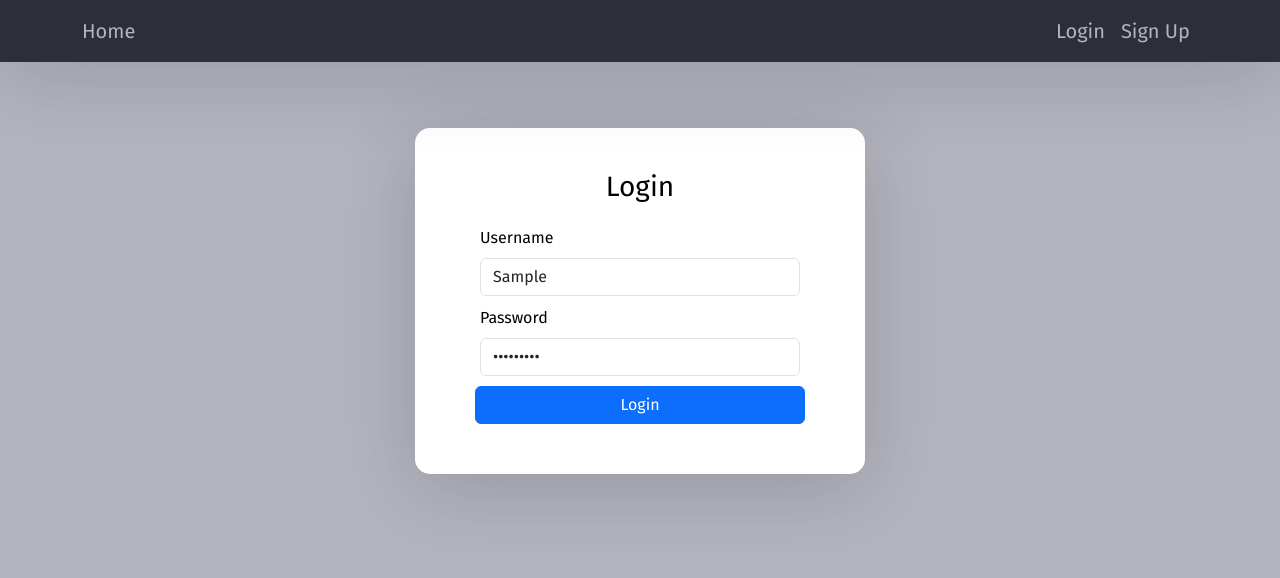
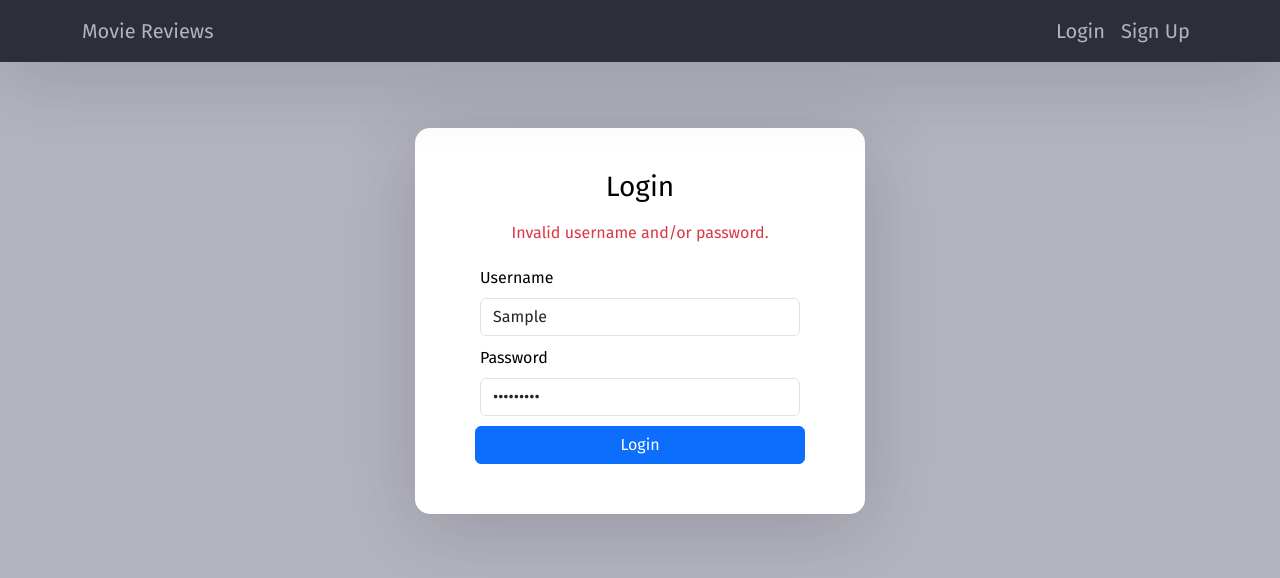
Before and after one commit to JP5252/movie-review-app, a Vue app in the folder Frontend/: page /login in a window 1280 px wide. Both pictures are taken after typing "Sample", "Sample123" into the empty fields and a click on the button "Login". Shown: the top 578 px of the page. Built offline with nearby package versions, Linux system fonts and the light colour scheme; no server answers.

Commit message:
get auth working proper

```diff
--- a/Frontend/src/App.vue
+++ b/Frontend/src/App.vue
@@ -132,4 +132,9 @@ export default {
 		margin-top: 5px;
 	}
 
+	.text-danger {
+		justify-content: center;
+		display: flex;
+	}
+
 </style>
--- a/Frontend/src/components/Nav.vue
+++ b/Frontend/src/components/Nav.vue
@@ -7,7 +7,7 @@
 <template>
 	<nav class="navbar navbar-expand navbar-light fixed-top">
 		<div class="container">
-			<router-link to="/" class="navbar-brand">Home</router-link>
+			<router-link to="/" class="navbar-brand">Movie Reviews</router-link>
 			<div class="collapse navbar-collapse justify-content-end">
 				<ul class="navbar-nav ml-auto">
 					<li class="nav-item">
--- a/Frontend/src/components/ProtectedRoute.vue
+++ b/Frontend/src/components/ProtectedRoute.vue
@@ -1,5 +1,5 @@
 <template>
-	<div v-if="isAuthorized">HOME</div>
+	<div v-if="isAuthorized"> <Home /></div>
 	<div v-else>Loading...</div>
 </template>
 
@@ -9,8 +9,12 @@
 	import api from '../api';
 	import { REFRESH_TOKEN, ACCESS_TOKEN } from '../constants';
 	import { ref, onMounted } from 'vue';
+	import Home from '../pages/Home.vue';
 
 	export default {
+		components: {
+		Home
+		},
 		setup() {
 			const isAuthorized = ref(null);
 			const route = useRoute();
--- a/Frontend/src/pages/Home.vue
+++ b/Frontend/src/pages/Home.vue
@@ -75,6 +75,5 @@ export default {
 };
 </script>
 
-<style scoped>
-/* Add your styles here */
+<style>
 </style>
--- a/Frontend/src/pages/Login.vue
+++ b/Frontend/src/pages/Login.vue
@@ -1,6 +1,8 @@
 <template>
 	<form @submit.prevent="handleSubmit" class="login-form">
 		<h3 class="login-text">Login</h3>
+
+		<p v-if="errorMessage" class="text-danger">{{ errorMessage }}</p>
 
 		<div class="form-group">
 			<label class="form-label">Username</label>
@@ -27,7 +29,8 @@
 		data() {
 			return {
 				username: '',
-				password: ''
+				password: '',
+				errorMessage: ''
 			}
 		},
 
@@ -56,7 +59,7 @@
 					this.$router.push('/');
 				} catch (error) {
 					console.error("Error:", error.message);
-					// Handle error, show error message to the user, etc.
+					this.errorMessage = "Invalid username and/or password.";
 				}
 			}
 		}
--- a/Frontend/src/pages/Register.vue
+++ b/Frontend/src/pages/Register.vue
@@ -1,6 +1,8 @@
 <template>
 	<form @submit.prevent="handleSubmit">
 		<h3>Sign Up</h3>
+
+		<p v-if="errorMessage" class="text-danger">{{ errorMessage }}</p>
 
 		<div class="form-group">
 			<label>Username</label>
@@ -23,7 +25,6 @@
 
 <script>
 import { useRouter } from 'vue-router';
-
 import api from "../api";
 
 	export default {
@@ -33,7 +34,8 @@ import api from "../api";
 			return {
 				username: '',
 				password: '',
-				password_confirm: ''
+				password_confirm: '',
+				errorMessage: ''
 			}
 		},
 
@@ -50,16 +52,19 @@ import api from "../api";
 						password: this.password,
 					};
 
+					// Handle response
+					console.log(data);
+
 					// make the api call
 					const response = await api.post('/api/user/register/', data);
 
 					// Handle response
-				console.log(response.data); // Assuming your API returns some data
+					console.log(response.data);
 
 					this.$router.push('/login');
 				} catch (error) {
 					console.error("Error:", error.message);
-				// Handle error, show error message to the user, etc.
+					this.errorMessage = "There was a problem with you username and/or password. Please try again.";
 				}
 			}
 		}
--- a/Frontend/src/router.ts
+++ b/Frontend/src/router.ts
@@ -6,7 +6,7 @@ import NotFound from "@/pages/NotFound.vue";
 import ProtectedRoute from "@/components/ProtectedRoute.vue";
 
 const routes = [
-	{ path: "/", component: ProtectedRoute, children: [{ path: "", component: Home }] },
+	{ path: "/", component: ProtectedRoute, children: [{ path: "/", component: Home }] },
 	{ path: "/login", component: Login },
 	{ path: "/logout", redirect: "login"},
 	{ path: "/register", component: Register },
```
Also changed, not shown: 2 other files (tests, documents, lock files or other folders). Lines whose indentation alone changed are shown as unchanged.
